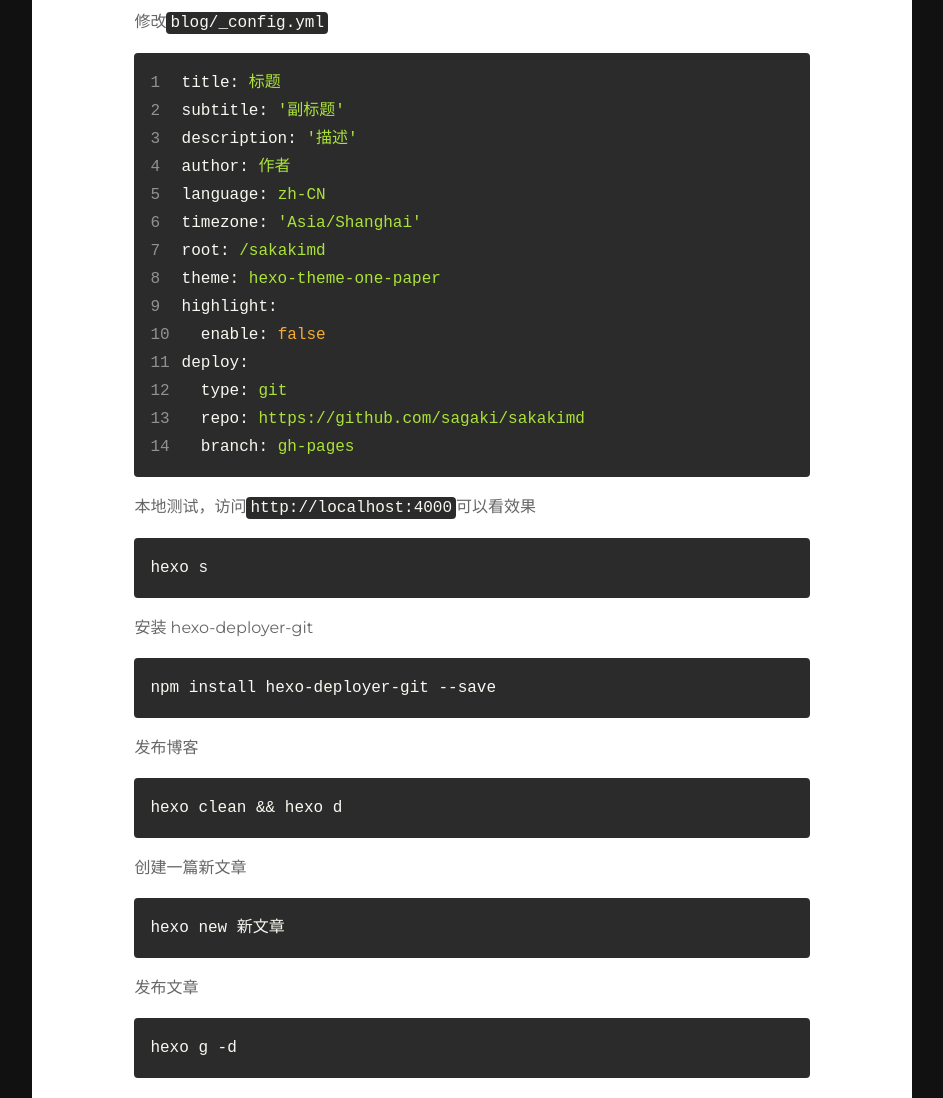
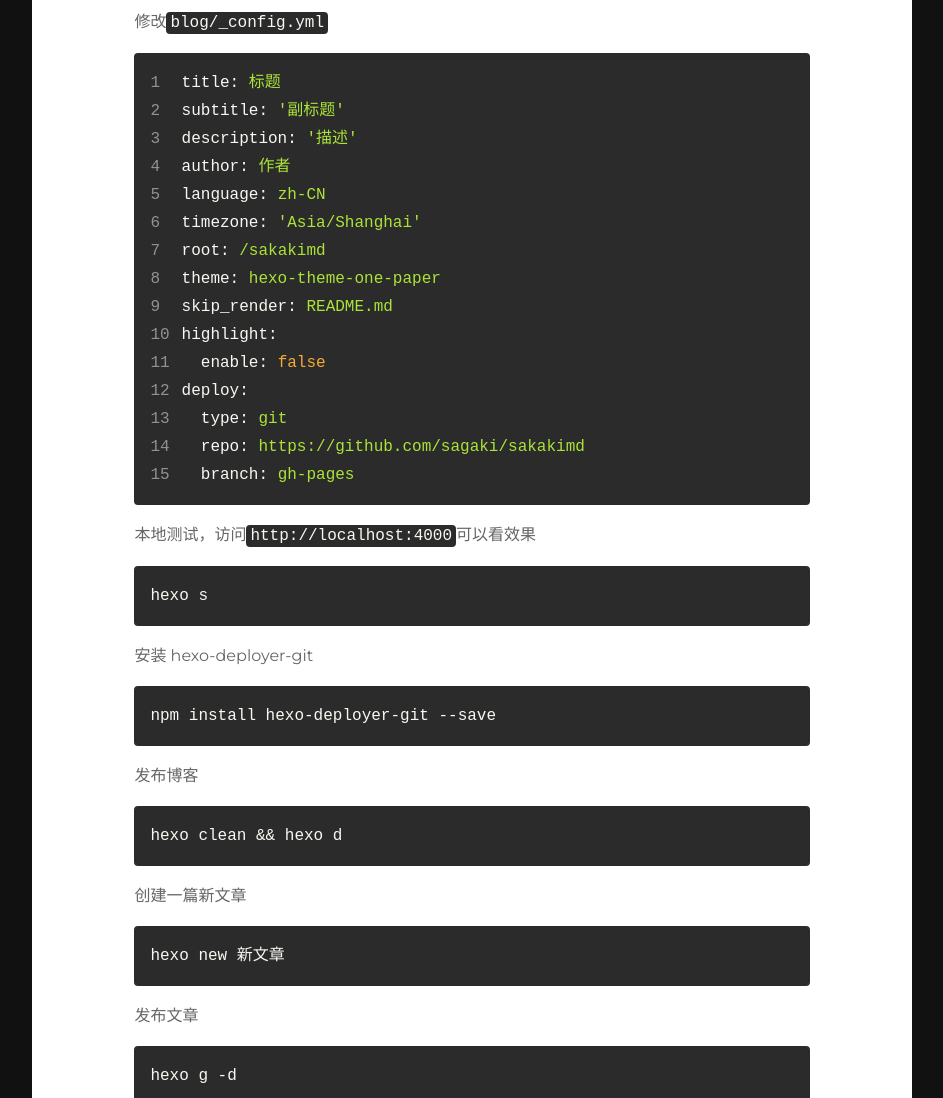
Before and after one commit to sagaki/sakaki-blog, a plain HTML site: page 2022/03/23/搭建博客/index.html in a window 1280 px wide. Shown: the part 1065-2163 px from the top of the page, without its empty margins (168-1111 px from the left). Drawn offline with Linux system fonts and the light colour scheme; files that its build step writes are made by us from their sources; files whose address does not match are found by name.

Commit message:
Site updated: 2022-05-18 14:40:23

```diff
--- a/2022/03/23/搭建博客/index.html
+++ b/2022/03/23/搭建博客/index.html
@@ -65,6 +65,7 @@ language: zh-CN
 timezone: &#39;Asia/Shanghai&#39;
 root: /sakakimd
 theme: hexo-theme-one-paper
+skip_render: README.md
 highlight:
   enable: false
 deploy:
```
